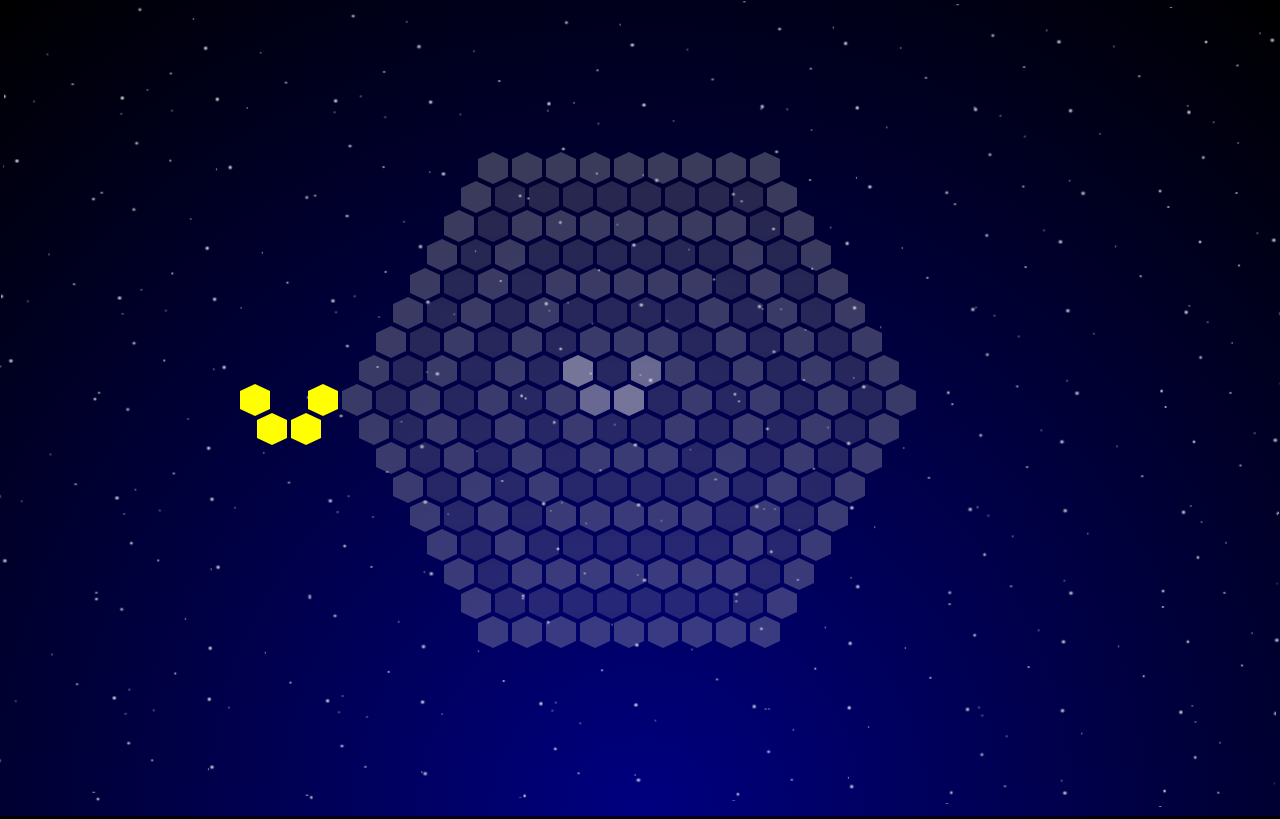
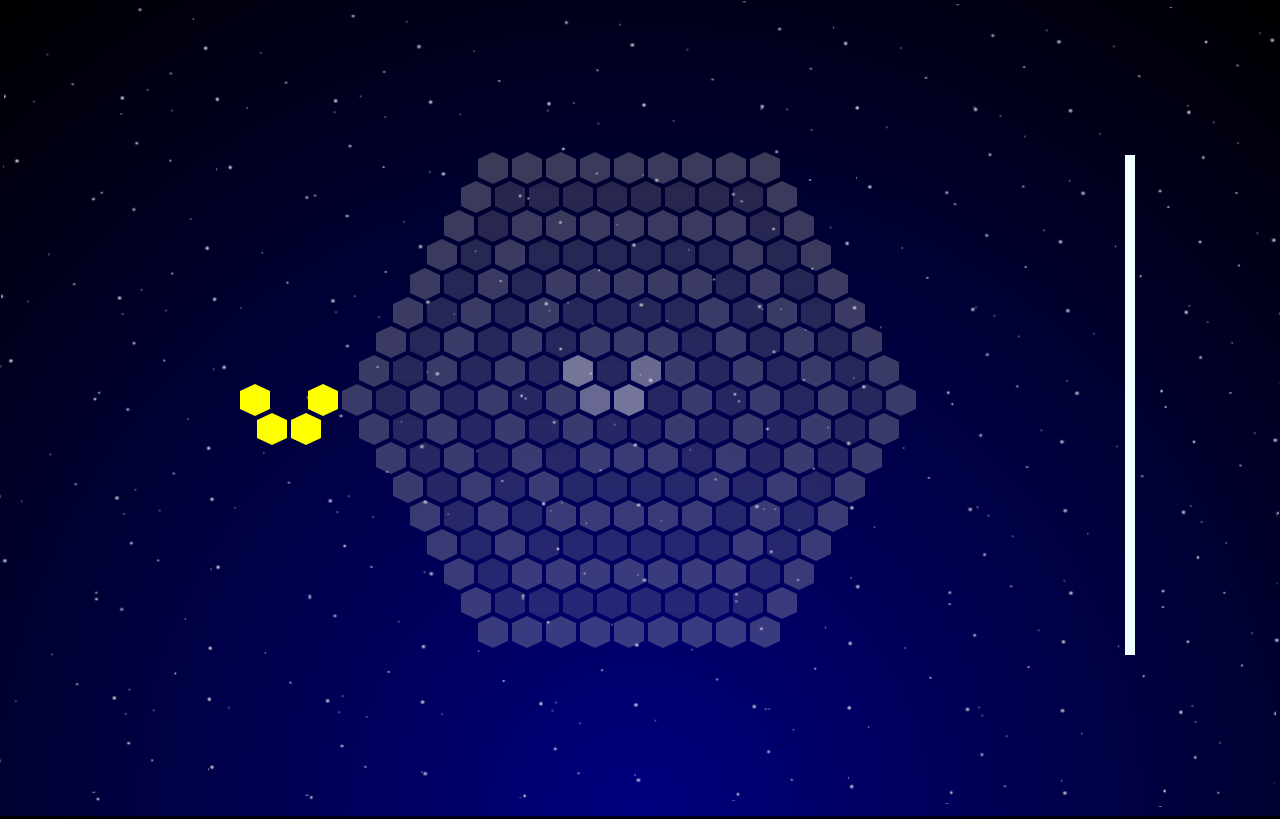
Before and after one commit to gazayas/hexaflare, a plain HTML site: page pages/index.html in a window 1280 px wide. Drawn offline with Linux system fonts and the light colour scheme.

Commit message:
Add initial progress bar

```diff
--- /dev/null
+++ b/css/progress_bar.css
@@ -0,0 +1,25 @@
+.vertical {
+  position: absolute;
+  display: inline-block;
+  width: 500px;
+  height: 10px;
+  top: 50%;
+  right: -100px;
+  -webkit-transform: rotate(-90deg); /* Chrome, Safari, Opera */
+  transform: rotate(-90deg);
+}
+
+.vertical {
+  background-color: rgb(47, 73, 158);
+}
+
+.progress-bar {
+  height: 10px;
+  background-color: azure;
+
+  /*
+   * Since the progress bar is vertical, width here
+   * represents the height of the progress bar
+   */
+  width: 100%;
+}
--- a/pages/index.html
+++ b/pages/index.html
@@ -6,6 +6,7 @@
 
     <!-- CSS -->
     <link href="../css/application.css" rel="stylesheet" type="text/css" media="all">
+    <link href="../css/progress_bar.css" rel="stylesheet" type="text/css" media="all">
   </head>
   <body>
     <!-- Change this to .container or #main_screen -->
@@ -26,6 +27,10 @@
       </div>
 
       <!-- Have a timer over here on the right side of the board -->
+      <div class="timer vertical">
+        <div class="progress-bar progress-bar-info" role="progressbar" varia-valuenow="90" aria-valuemin="0" aria-valuemax="100"></div>
+      </div>
+
       <!-- Then the next clusters (display 3 to 4) -->
     </div>
 
```
Also changed, not shown: javascript/progress_bar.js (added, +8 -0 lines).
